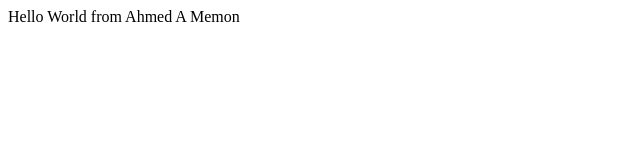
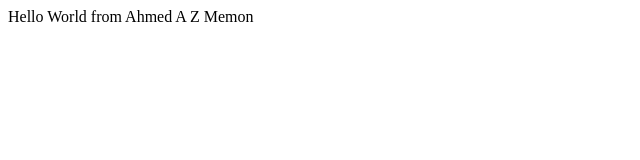
Before and after one commit to asaadmemon/Bootcamp2020, a plain HTML site: page index.html in a window 1280 px wide. Shown: the full height of the page, 0-640 px from the left. Drawn offline with Linux system fonts and the light colour scheme.

Commit message:
Update index.html

```diff
--- a/index.html
+++ b/index.html
@@ -5,7 +5,7 @@
 </head>
 <body>
     <div>
-        Hello World from Ahmed A Memon
+        Hello World from Ahmed A Z Memon
     </div>
 </body>
 </html>
```
